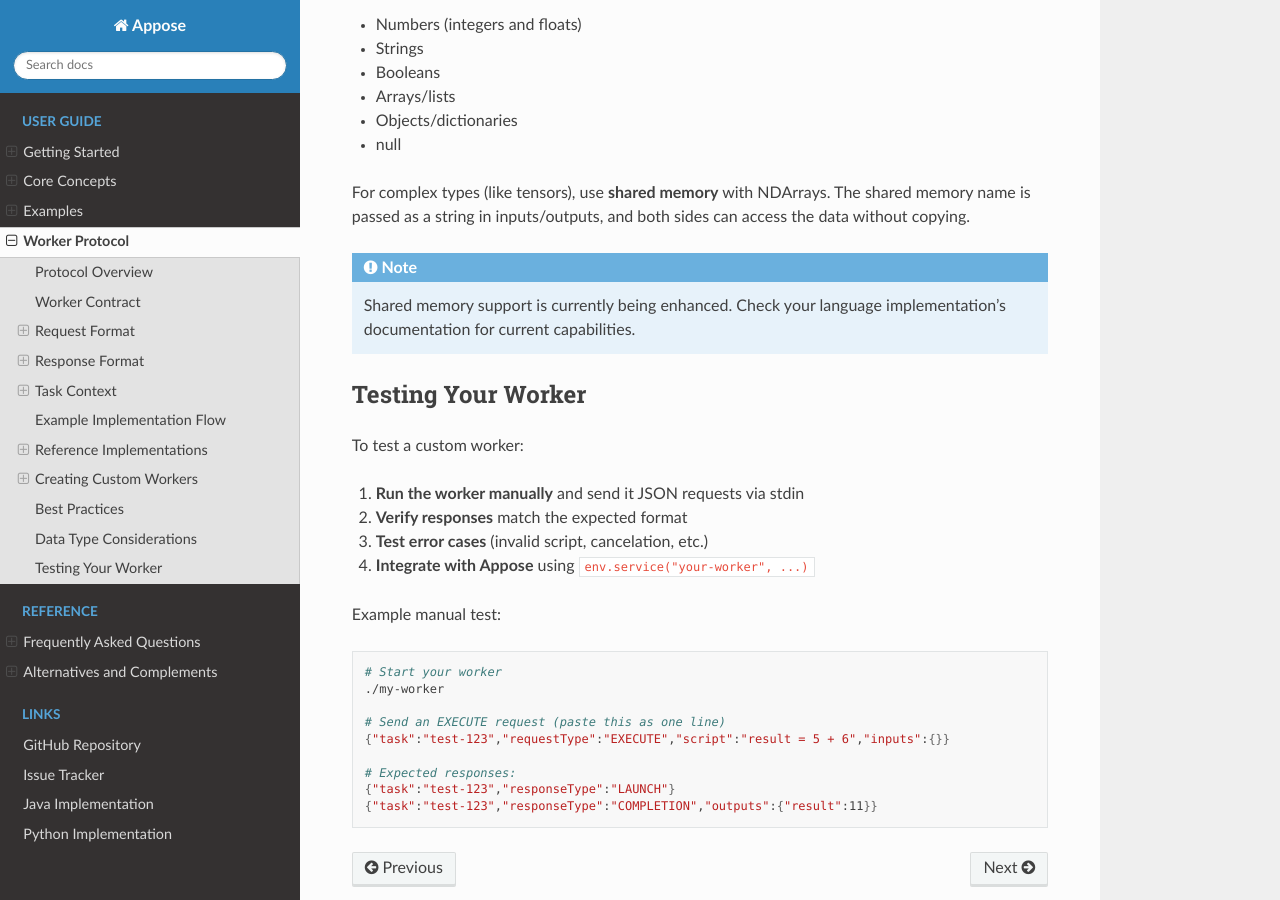
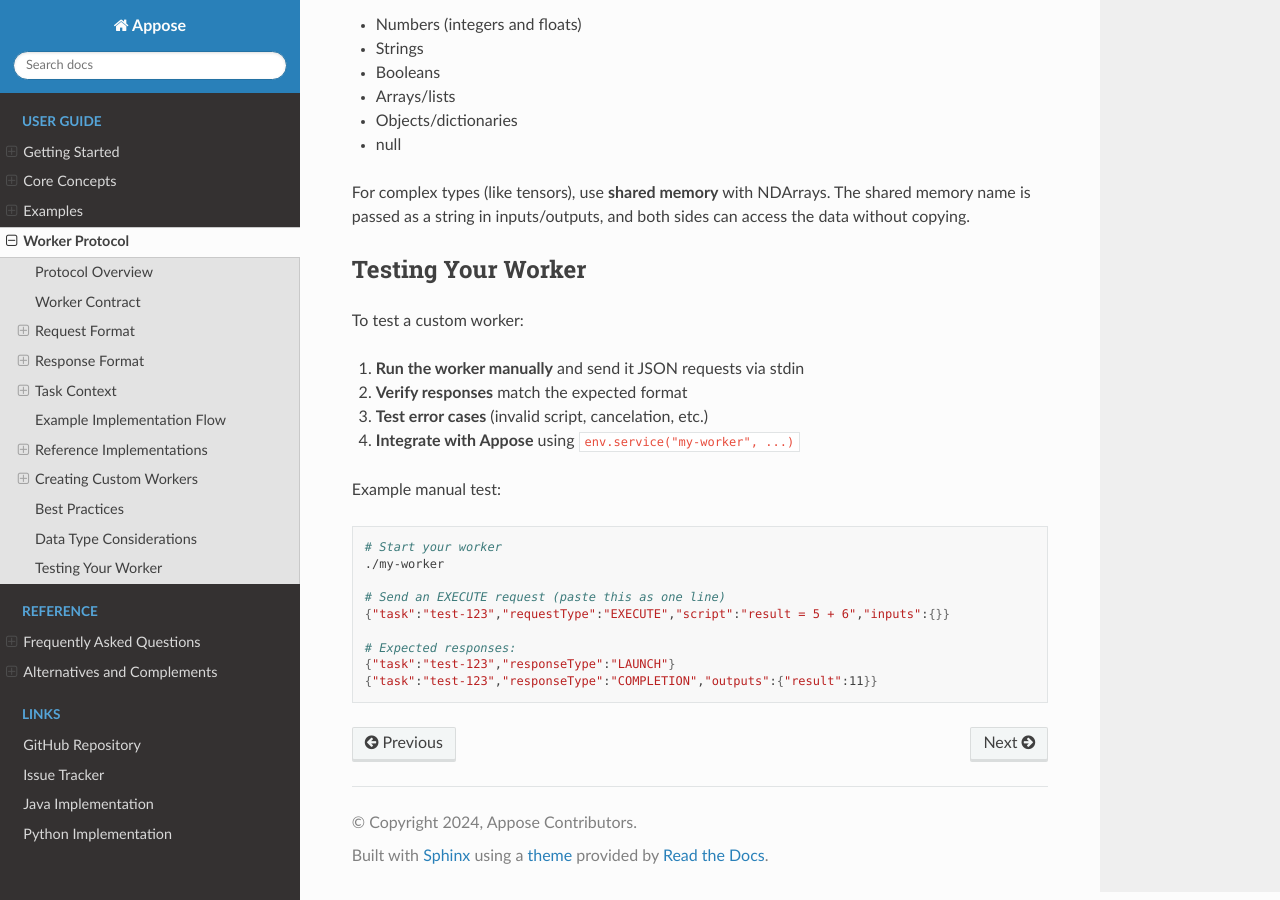
Before and after one commit to apposed/appose, a Sphinx documentation site: the page built from docs/worker-protocol.rst, in a window 1280 px wide and 900 px high, scrolled down 8459 px. Built offline with Sphinx 7.4.7 and the Read the Docs theme 3.1.0, drawn with Linux system fonts in a browser that asks for light colours.

Commit message:
Correct minor issues in worker-protocol doc

```diff
--- a/docs/worker-protocol.rst
+++ b/docs/worker-protocol.rst
@@ -420,10 +420,6 @@ Appose uses JSON for serialization, which supports:
 
 For complex types (like tensors), use **shared memory** with NDArrays. The shared memory name is passed as a string in inputs/outputs, and both sides can access the data without copying.
 
-.. note::
-
-   Shared memory support is currently being enhanced. Check your language implementation's documentation for current capabilities.
-
 Testing Your Worker
 -------------------
 
@@ -432,7 +428,7 @@ To test a custom worker:
 1. **Run the worker manually** and send it JSON requests via stdin
 2. **Verify responses** match the expected format
 3. **Test error cases** (invalid script, cancelation, etc.)
-4. **Integrate with Appose** using ``env.service("your-worker", ...)``
+4. **Integrate with Appose** using ``env.service("my-worker", ...)``
 
 Example manual test:
 
```
